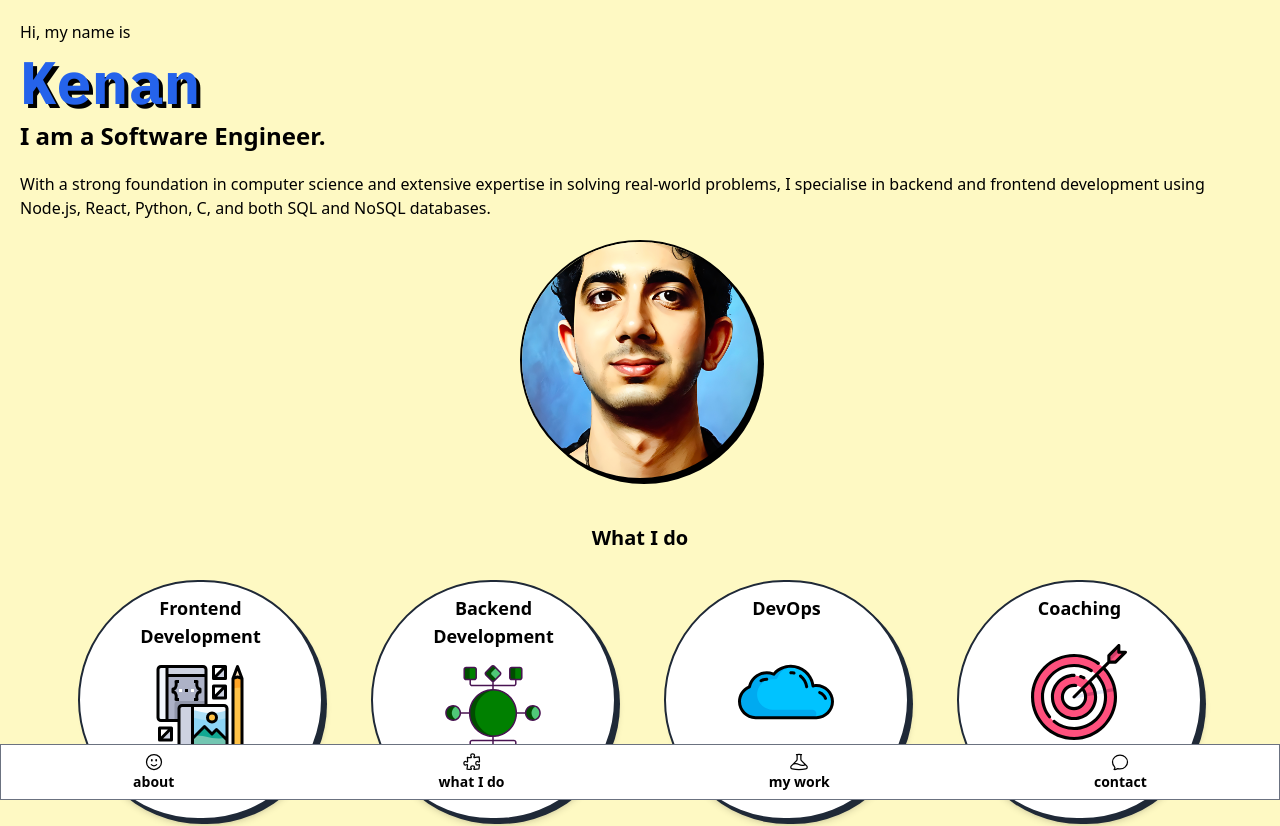
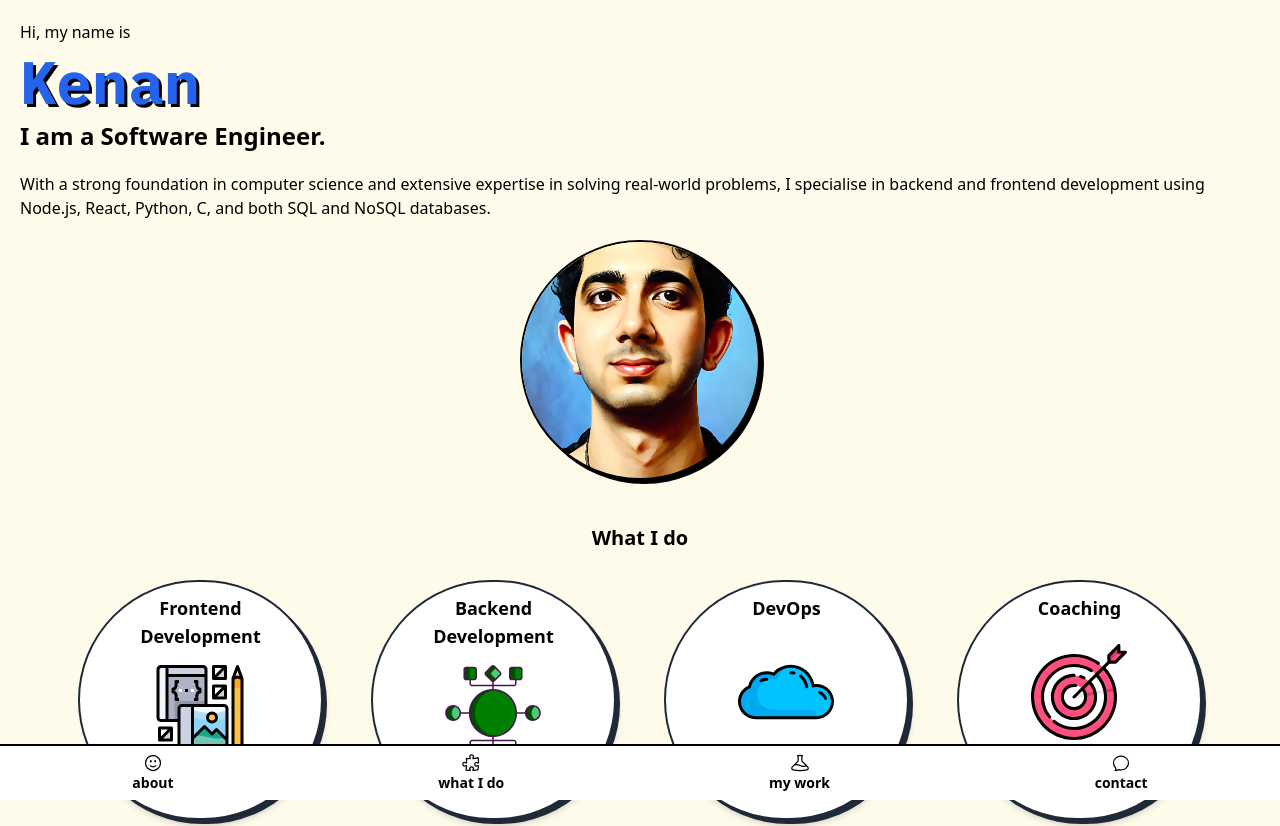
Before and after one commit to kgarayev/portfolio, a Next.js app: page / in a window 1280 px wide. Shown: the top 826 px of the page. Built offline with nearby package versions, Linux system fonts and the light colour scheme.

Commit message:
progress

```diff
--- a/src/components/Logo.tsx
+++ b/src/components/Logo.tsx
@@ -7,7 +7,7 @@ const Logo = () => {
       </h1>
 
       {/* This is the shadow */}
-      <h1 className="absolute top-[4px] left-[4px] text-6xl font-ibmPlexMono font-bold">
+      <h1 className="absolute top-[3px] left-[3px] text-6xl font-ibmPlexMono font-bold">
         Kenan
       </h1>
     </div>
--- a/src/components/StickyFooter.tsx
+++ b/src/components/StickyFooter.tsx
@@ -1,6 +1,6 @@
 const StickyFooter = () => {
   return (
-    <div className="z-20 flex justify-around items-center w-full h-14 border border-gray-500 fixed left-0 bottom-0 bg-white text-sm font-semibold">
+    <div className="z-20 flex justify-around items-center w-full h-14 border-t-2 fixed left-0 bottom-0 bg-white text-sm font-semibold">
       <div className="flex flex-col items-center justify-center">
         <svg
           xmlns="http://www.w3.org/2000/svg"
--- a/src/pages/index.tsx
+++ b/src/pages/index.tsx
@@ -2,7 +2,7 @@ import Interface from "@/components/Interface";
 
 const Home = () => {
   return (
-    <main className={`flex min-h-screen bg-yellow-100`}>
+    <main className={`flex min-h-screen bg-amber-50`}>
       <Interface />
     </main>
   );
```
